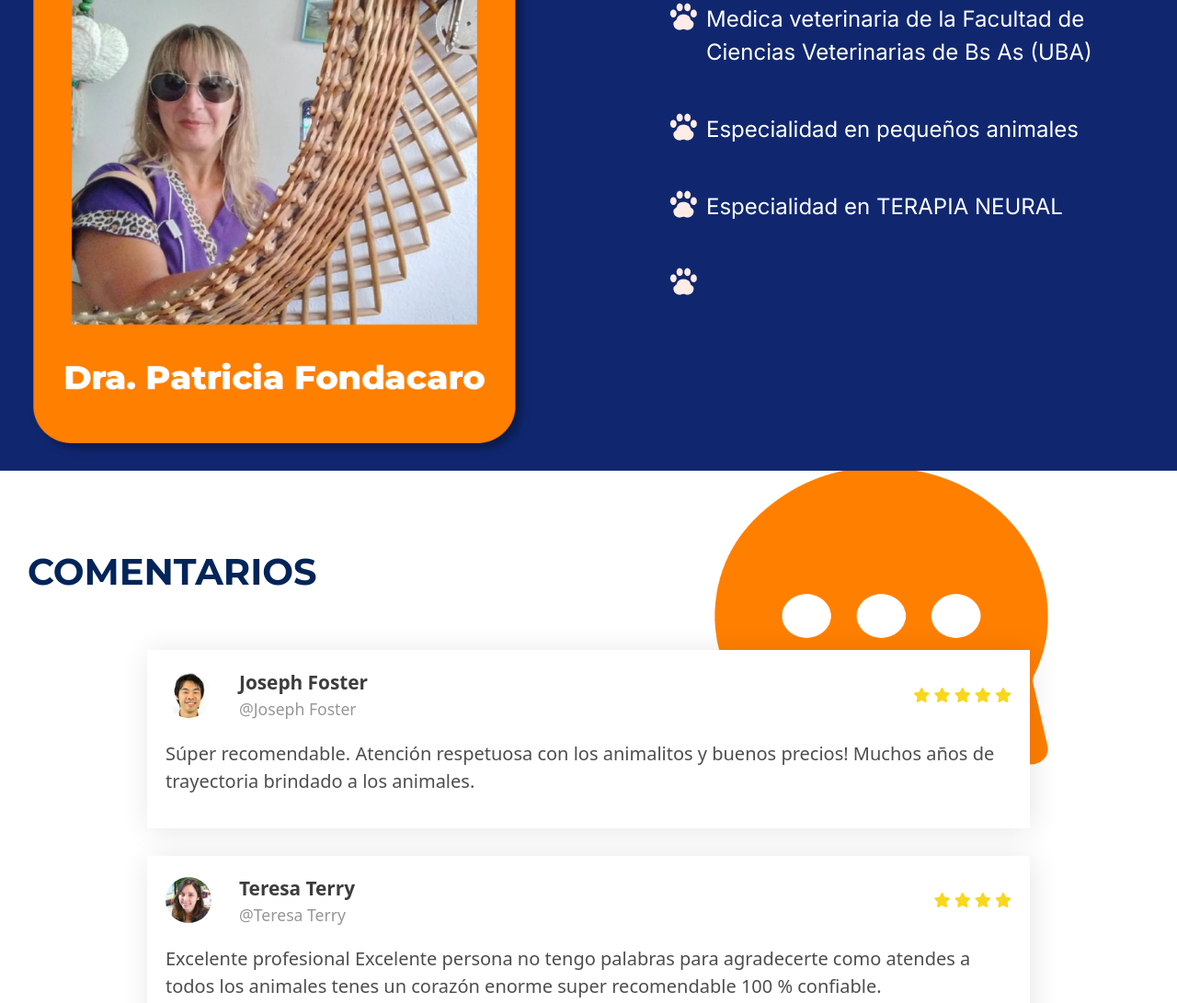
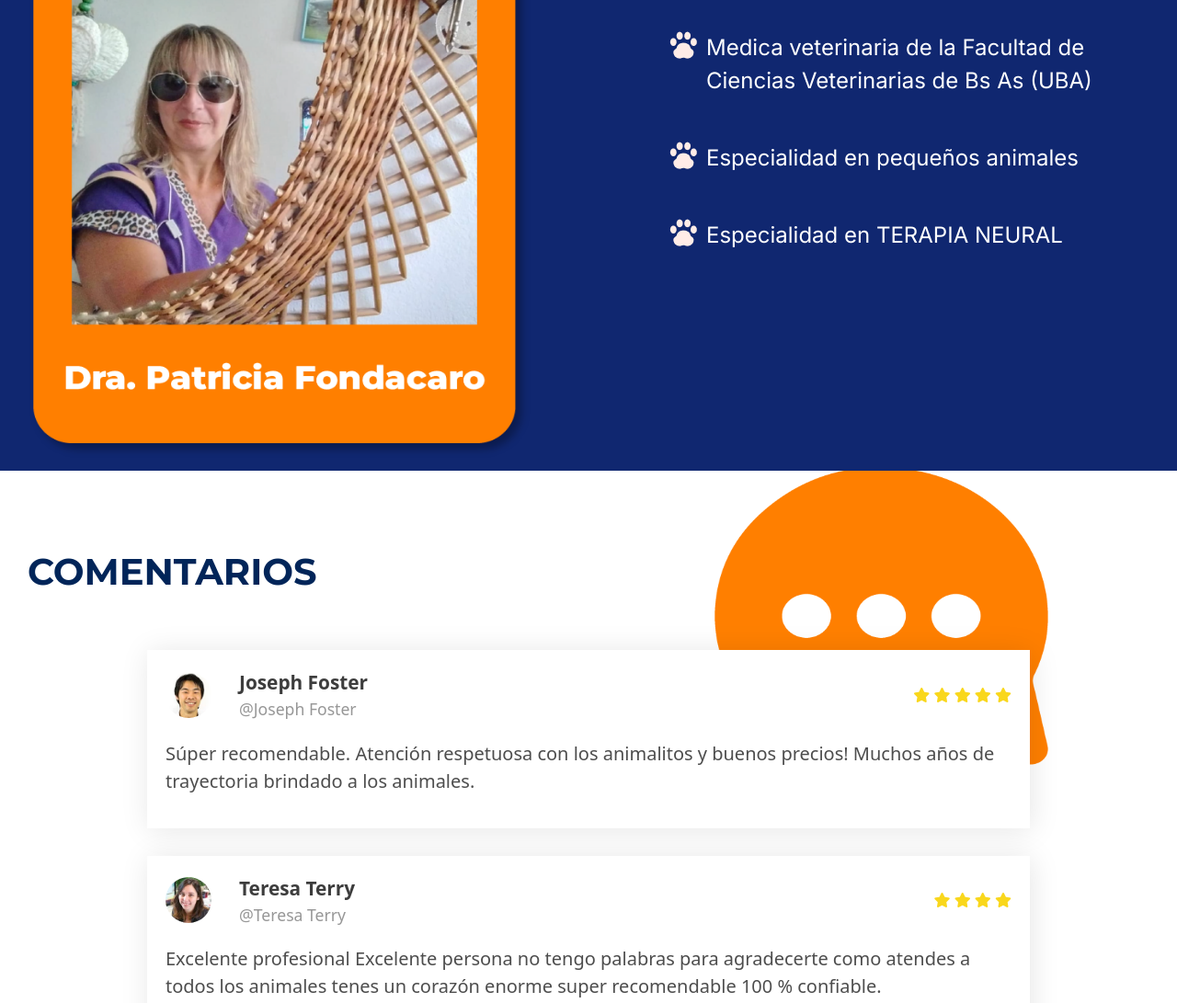
Before and after one commit to Elias318/Veterinaria-El-Faro, a website: page pages/nosotros.html in a window 1280 px wide. Shown: the part 1320-2411 px from the top of the page at 92% size. Drawn offline with nearby package versions, Linux system fonts and the light colour scheme.

Commit message:
Saco uno de los items en seccion nosotros

```diff
--- a/pages/nosotros.html
+++ b/pages/nosotros.html
@@ -95,11 +95,7 @@
                   <p>Especialidad en TERAPIA NEURAL</p>
                 </div>
               </div>
-              <div class="itemDatos">
-                <div class="contenedorImgItemDatos ">
-                  <img src="/images/iconoPatitaItemDatos.png" alt="">
-                </div>
-              </div>
+
             </div>
           </div>
         </div>
```
